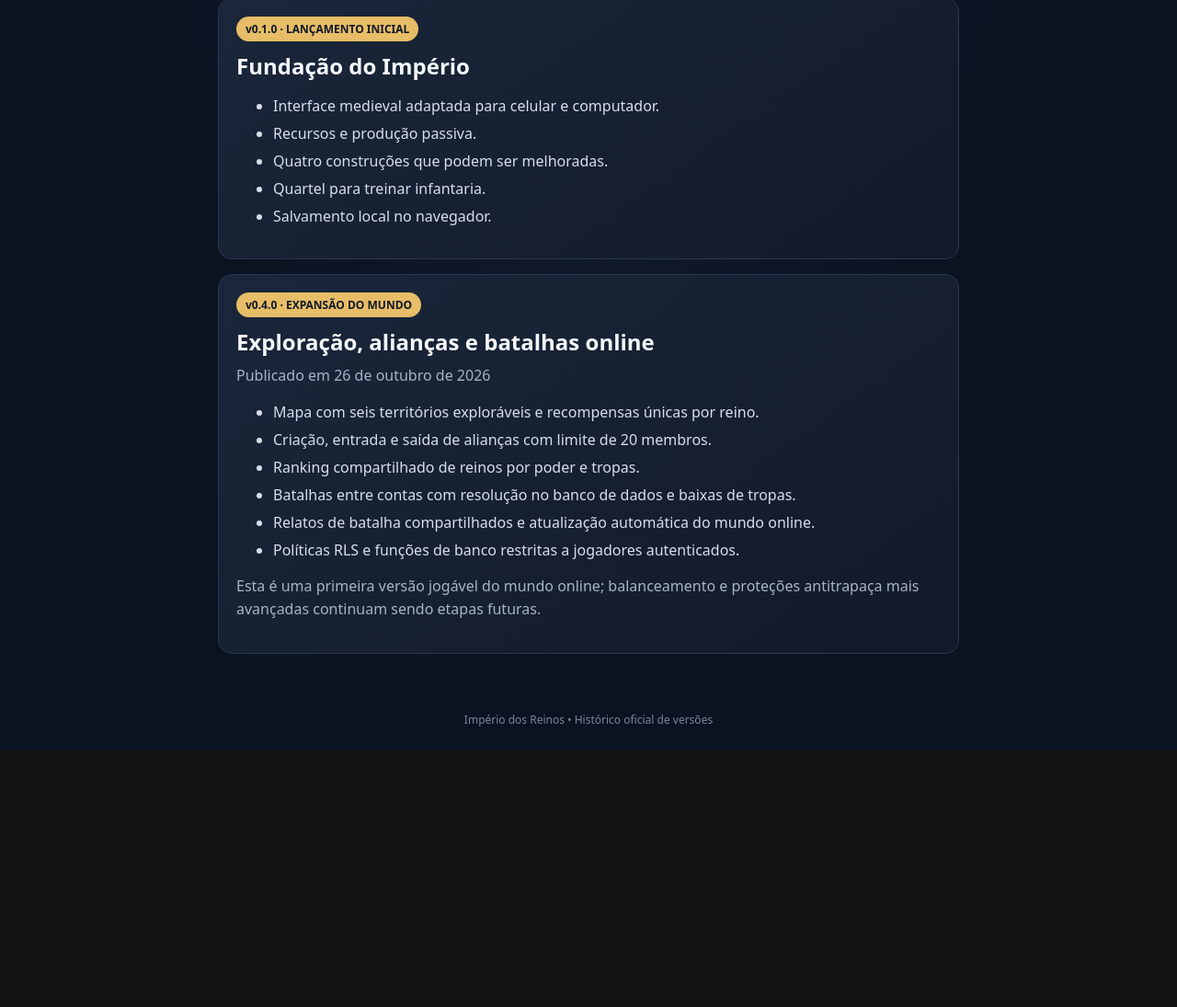
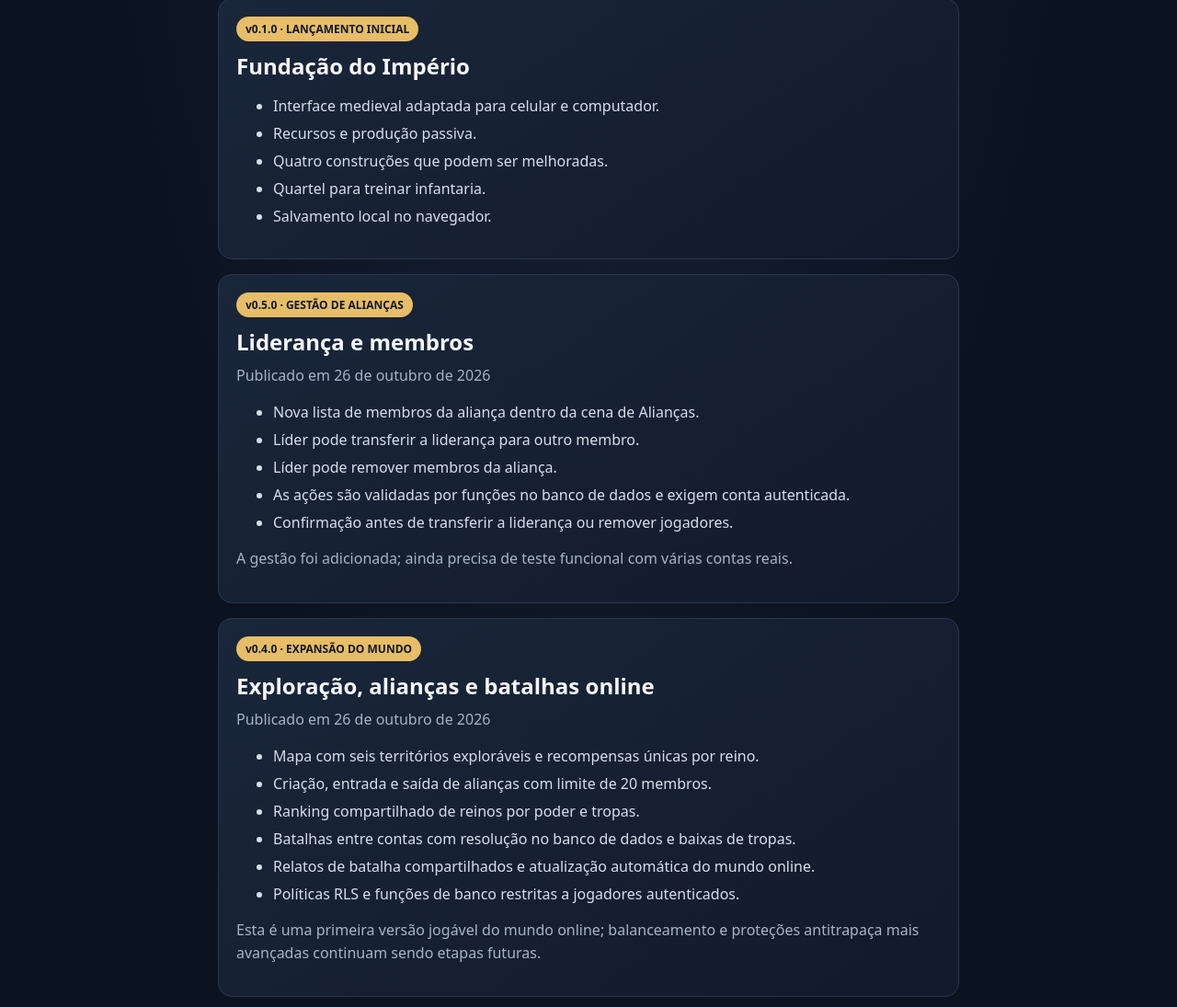
Before and after one commit to NANDOBRTV/rpg-online, a website: page updates.html in a window 1280 px wide. Shown: the part 891-1986 px from the top of the page at 92% size. Before the commit the page ends 1707 px from the top, so only its background shows below. Drawn offline with Linux system fonts and the light colour scheme.

Commit message:
Document v0.5.0 alliance management update

```diff
--- a/updates.html
+++ b/updates.html
@@ -5,5 +5,6 @@
 <section class="release"><span class="tag">v0.3.0 · CONTAS E SALVAMENTO ONLINE</span><h2>Reinos na nuvem</h2><div class="muted">Publicado em 26 de outubro de 2026</div><ul><li>Cadastro e login por e-mail e senha com Supabase Auth.</li><li>Salvamento do estado do reino em banco de dados separado.</li><li>Sincronização da partida entre dispositivos após entrar na mesma conta.</li><li>Políticas de segurança para cada jogador acessar apenas seu próprio salvamento.</li><li>Progresso local mantido como apoio quando a sincronização falhar.</li></ul></section>
 <section class="release"><span class="tag">v0.2.0 · MISSÕES DO REINO</span><h2>Missões do Reino</h2><div class="muted">Publicado em 26 de outubro de 2026</div><ul><li>Nova área de missões dentro do jogo.</li><li>Três objetivos com recompensas de madeira, pedra, comida e ouro.</li><li>Resgate único de cada recompensa por navegador.</li><li>Atalho para esta página no menu do jogo.</li></ul></section>
 <section class="release"><span class="tag">v0.1.0 · LANÇAMENTO INICIAL</span><h2>Fundação do Império</h2><ul><li>Interface medieval adaptada para celular e computador.</li><li>Recursos e produção passiva.</li><li>Quatro construções que podem ser melhoradas.</li><li>Quartel para treinar infantaria.</li><li>Salvamento local no navegador.</li></ul></section>
+<section class="release"><span class="tag">v0.5.0 · GESTÃO DE ALIANÇAS</span><h2>Liderança e membros</h2><div class="muted">Publicado em 26 de outubro de 2026</div><ul><li>Nova lista de membros da aliança dentro da cena de Alianças.</li><li>Líder pode transferir a liderança para outro membro.</li><li>Líder pode remover membros da aliança.</li><li>As ações são validadas por funções no banco de dados e exigem conta autenticada.</li><li>Confirmação antes de transferir a liderança ou remover jogadores.</li></ul><p class="muted">A gestão foi adicionada; ainda precisa de teste funcional com várias contas reais.</p></section>
 <section class="release"><span class="tag">v0.4.0 · EXPANSÃO DO MUNDO</span><h2>Exploração, alianças e batalhas online</h2><div class="muted">Publicado em 26 de outubro de 2026</div><ul><li>Mapa com seis territórios exploráveis e recompensas únicas por reino.</li><li>Criação, entrada e saída de alianças com limite de 20 membros.</li><li>Ranking compartilhado de reinos por poder e tropas.</li><li>Batalhas entre contas com resolução no banco de dados e baixas de tropas.</li><li>Relatos de batalha compartilhados e atualização automática do mundo online.</li><li>Políticas RLS e funções de banco restritas a jogadores autenticados.</li></ul><p class="muted">Esta é uma primeira versão jogável do mundo online; balanceamento e proteções antitrapaça mais avançadas continuam sendo etapas futuras.</p></section>
 </main><footer>Império dos Reinos • Histórico oficial de versões</footer></body></html>
```
